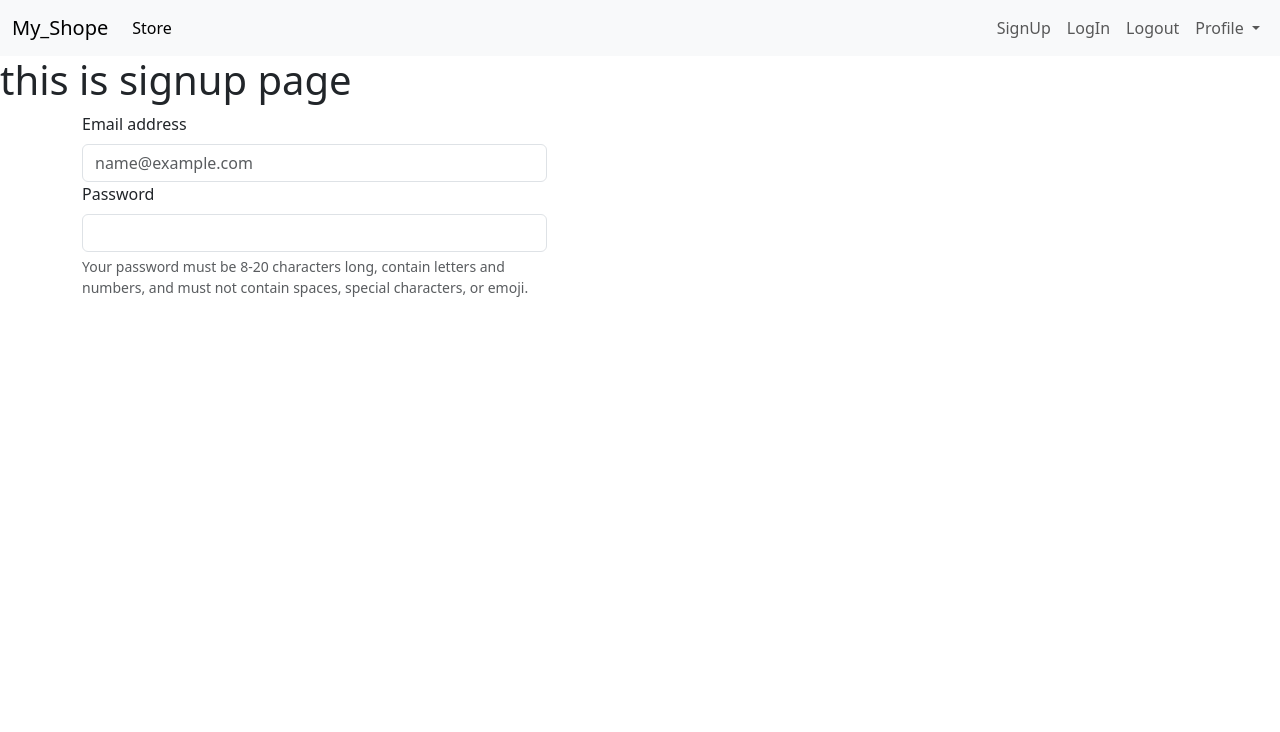
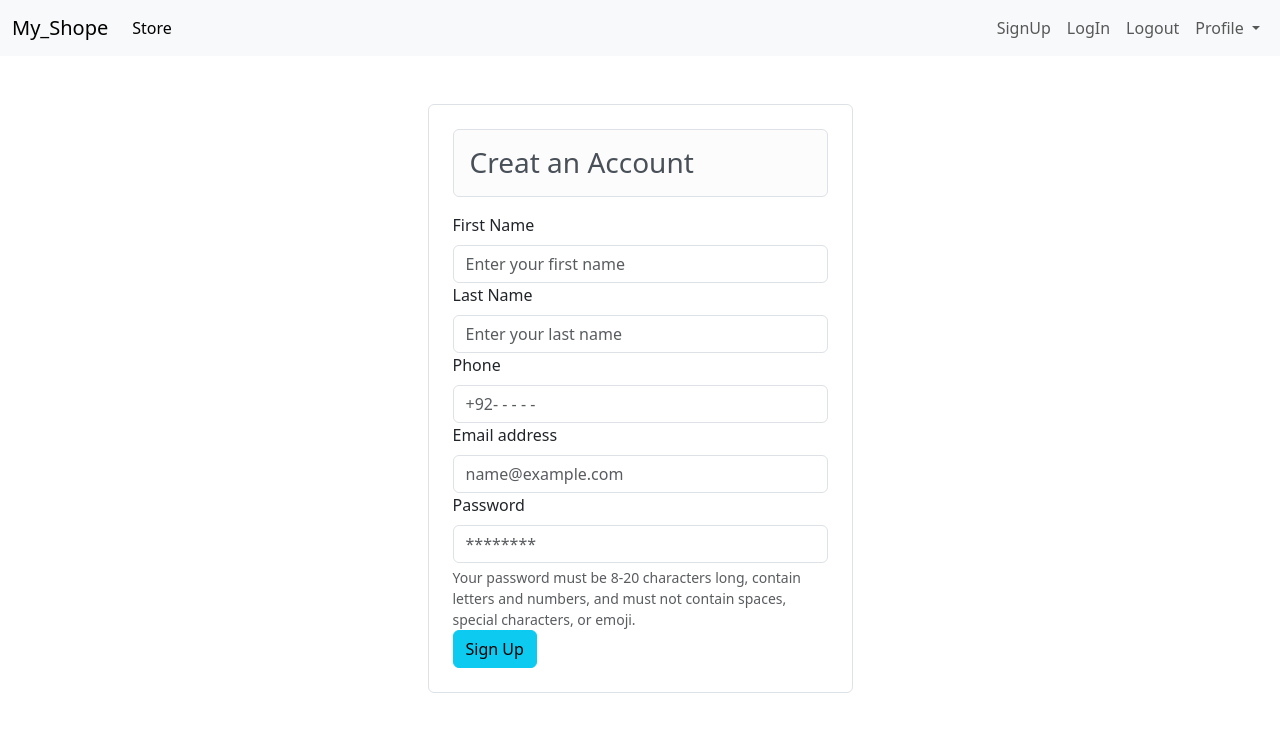
Before and after one commit to mazharrasheed/MY_SHOP, a Django app: page /signup/ in a window 1280 px wide. Shown: the top 732 px of the page. Run offline with Django 4.2, Linux system fonts and the light colour scheme.

Commit message:
signup added

```diff
--- a/myshop/settings.py
+++ b/myshop/settings.py
@@ -132,3 +132,5 @@ STATICFILES_DIRS = [
 MEDIA_URL='/images/uploaded/'
 
 MEDIA_ROOT=BASE_DIR
+
+APPEND_SLASH=False
--- a/store/models/__init__.py
+++ b/store/models/__init__.py
@@ -1,2 +1,3 @@
 from .products import Products
 from .category import Category
+from .customer import Customer
--- a/store/views.py
+++ b/store/views.py
@@ -8,7 +8,7 @@ from .models.products import Products
 
 def index(request):
 
-    prodducts=None
+    products=None
     categories=Category.get_all_category()
     categoryID=request.GET.get('category')
 
@@ -22,4 +22,7 @@ def index(request):
 
 def signup(request):
 
-    return render(request,"signup.html")
+    if request.method=='GET':
+        return render(request,"signup.html")
+    else:
+        return HttpResponse(request.POST.get("firstname"))
--- a/templates/signup.html
+++ b/templates/signup.html
@@ -2,19 +2,33 @@
 
 {% block title %} SignUP {% endblock title %}
 
-
 {% block content %}
 
-<h1>this is signup page</h1>
 <div class="container">
-	<div class="mb-3 col-lg-5">
-		<label for="exampleFormControlInput1" class="form-label">Email address</label>
-		<input type="email" class="form-control" id="exampleFormControlInput1" placeholder="name@example.com">
+  <div  class="p-4 m-4">
+	<div class="mb-3 col-lg-5 mx-auto border rounded p-4">
+    <h3 class="alert alert-light border rounded">Creat an Account</h3>
+    <form method='POST'>
+    {% csrf_token %}
+		<label for="fname" class="form-label">First Name</label>
+		<input name="firstname" required="True" type="text" class="form-control" id="fname" placeholder="Enter your first name">
+		<label for="lname" class="form-label">Last Name</label>
+		<input name="lastname" required="True" type="text" class="form-control" id="lname" placeholder="Enter your last name">
+		<label for="phoneid" class="form-label">Phone</label>
+		<input name="Phone" required="True" type="text" class="form-control" id="phoneid" placeholder="+92- - - - -">
+		<label for="inputemail" class="form-label">Email address</label>
+		<input name="email" required="True" type="email" class="form-control" id="inputemail" placeholder="name@example.com">
+    <label for="inputPassword" class="form-label">Password</label>
+    <input name="password" required="True" type="password" id="inputPassword" class="form-control" aria-describedby="passwordHelpBlock"placeholder="********" >
+    <div id="passwordHelpBlock" class="form-text">
+          Your password must be 8-20 characters long, contain letters and numbers, and must not contain spaces, special characters, or emoji.
+    </div>
+    <div class="form-group">
+      <input name="signup" type="submit" class="btn btn btn-info" id="signup" value="Sign Up">
+    </div>
+  </form>
 
-    <label for="inputPassword5" class="form-label">Password</label>
-    <input type="password" id="inputPassword5" class="form-control" aria-describedby="passwordHelpBlock">
-    <div id="passwordHelpBlock" class="form-text">
-    Your password must be 8-20 characters long, contain letters and numbers, and must not contain spaces, special characters, or emoji.
+  </div>
   </div>
 </div>
 
```
Also changed, not shown: store/models/customer.py (added, +11 -0 lines), db.sqlite3, store/migrations/0004_customer.py (added).
